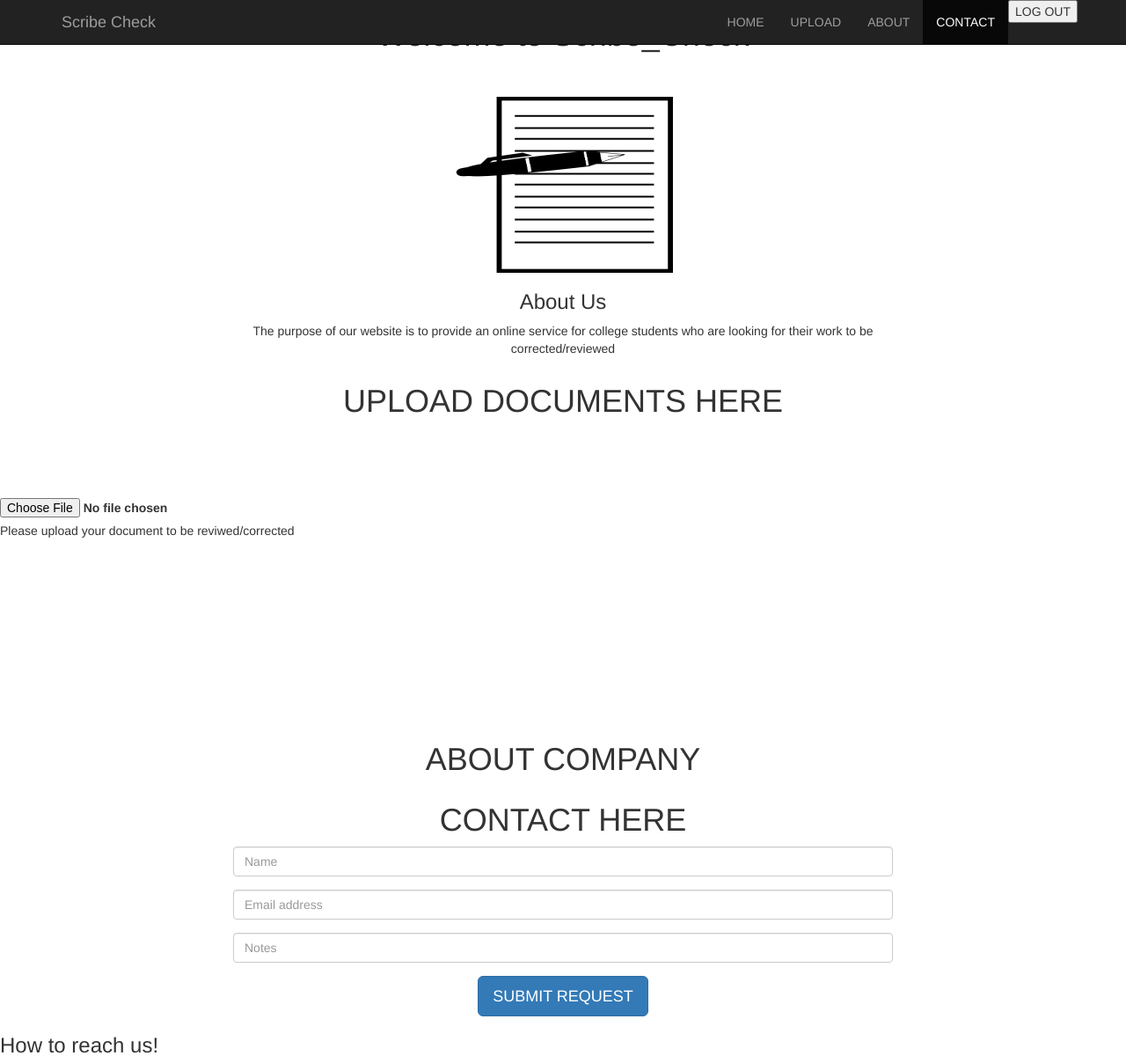
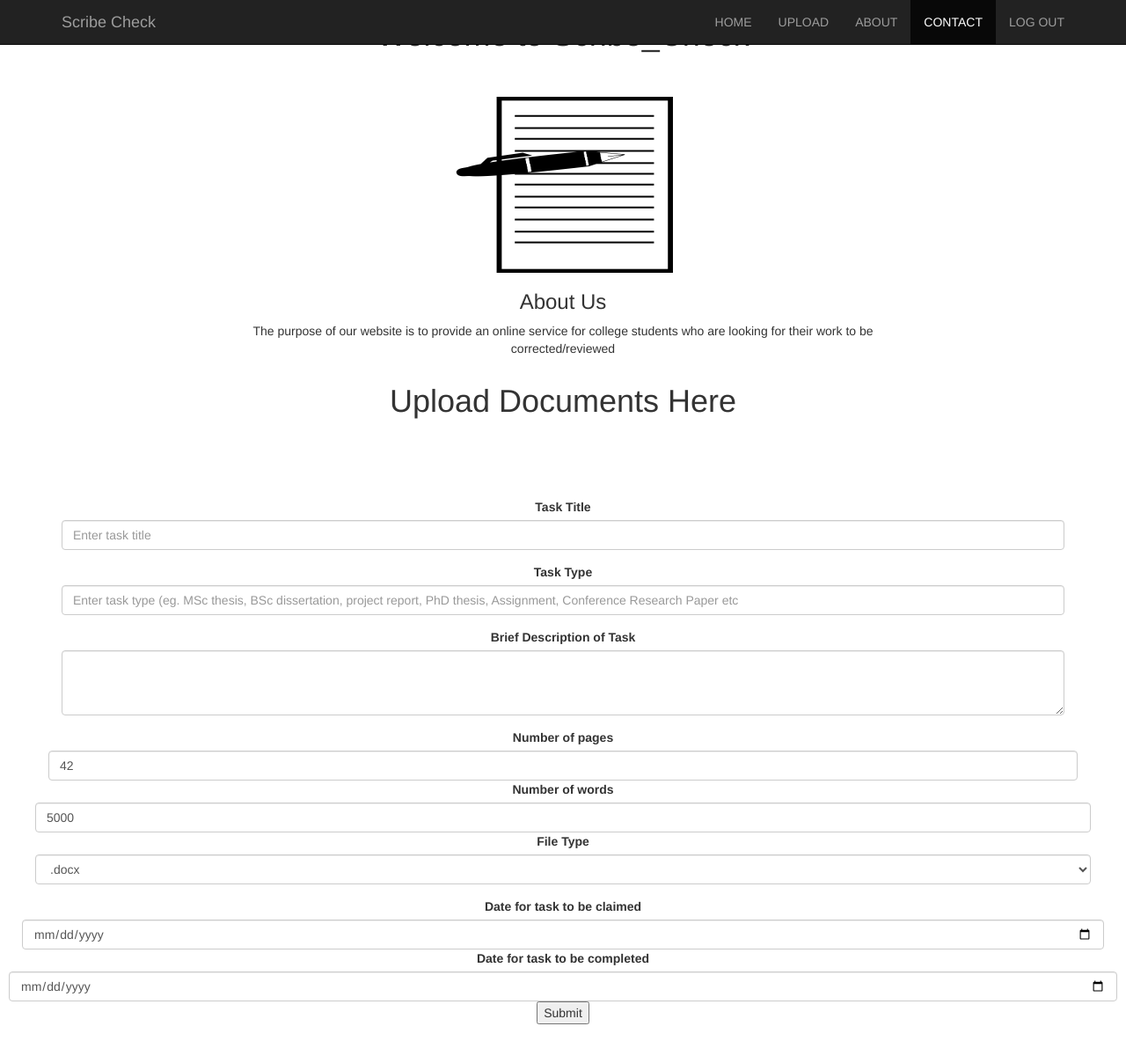
Before and after one commit to mobcomcuz/CS4014_Group1, a PHP site: page /index12.html in a window 1280 px wide. Shown: the top 1208 px of the page at 88% size. Run offline with PHP 8.4, Linux system fonts and the light colour scheme; data comes from the database, SQL or seed files in the repository; both versions use the stored data as it was after the commit; some libraries are stand-ins or nearby versions.

Commit message:
Add files via upload

```diff
--- a/dbh.php
+++ b/dbh.php
@@ -5,3 +5,7 @@
 if (!$conn) {
 	die("Connection failed: ".mysqli_connect_error());
 }
+
+
+
+?>
--- a/index12.html
+++ b/index12.html
@@ -1,4 +1,3 @@
-
 <!DOCTYPE html>
 <html xmlns="http://www.w3.org/1999/xhtml">
 <head>
@@ -19,6 +18,7 @@
     <!-- GOOGLE FONT -->
     <link href='http://fonts.googleapis.com/css?family=Open+Sans' rel='stylesheet' type='text/css' />
 
+
 </head>
 <body data-spy="scroll" data-target=".navbar-fixed-top">
      <!--NAVBAR SECTION-->
@@ -28,7 +28,7 @@
                 <button type="button" class="navbar-toggle" data-toggle="collapse" data-target=".navbar-collapse">
                     <span class="icon-bar"></span>
                     <span class="icon-bar"></span>
-                    <span class="icon-bar"></span>
+                    <
                 </button>
                 <a class="navbar-brand" href="#">Scribe Check</a>
             </div>
@@ -39,9 +39,8 @@
                     <li><a href="#portfolio">UPLOAD</a></li>
                      <li><a href="#about">ABOUT</a></li>
                      <li><a href="#contact">CONTACT</a></li>
-					 <li><form action="logout.php">
+					 <li><a href="logout.php">LOG OUT</a></li>
 
-					<button class="button button-block">LOG OUT</button>
 					</form></li>
                 </ul>
             </div>
@@ -69,17 +68,75 @@
         </div>
        </section>
     <!--END SECTION-->
-    <!--PORTFOLIO SECTION-->
+     <!--PORTFOLIO SECTION-->
     <section id="portfolio"  >
             <div class="container">
                     <div class="row text-center" >
                <div class="col-md-12">
-                    <h1>UPLOAD DOCUMENTS HERE </h1>
+                    <h1>Upload Documents Here </h1>
 					<br></br>
 					<br></br>
+		<form action="upload.php" method="post">
+	<div class="form-group">
+			<label for="tasktitle">Task Title</label>
+    <input type="task" class="form-control" name="task_title"  placeholder="Enter task title">
+    </div>
+			<div class="form-group">
+				<label for="task_type">Task Type</label>
+				<input type="task" class="form-control" name="task_type"  placeholder="Enter task type (eg. MSc thesis, BSc dissertation, project report, PhD thesis, Assignment, Conference Research Paper etc">
+			</div>
+
+
+			<div class="form-group">
+					<label for="exampleTextarea">Brief Description of Task</label>
+					<textarea class="form-control" name="task_desc" rows="3"></textarea>
+			</div>
+
+			<div class="form-group row">
+					<label for="example-number-input" class="col-2 col-form-label">Number of pages</label>
+						<div class="col-10">
+							<input class="form-control" type="number" value="42" name="page_count">
+			</div>
+
+			<div class="form-group row">
+					<label for="example-number-input" class="col-2 col-form-label">Number of words</label>
+						<div class="col-10">
+							<input class="form-control" type="number" value="5000" name="word_count">
+			</div>
+
+			<div class="form-group">
+				<label for="exampleSelect1">File Type</label>
+					<select class="form-control" name="file_format">
+						<option>.docx</option>
+						<option>.doc</option>
+						<option>open office</option>
+						<option>text</option>
+						<option>pdf</option>
+					</select>
+			</div>
+
+			<div class="form-group row">
+				<label for="example-date-input" class="col-2 col-form-label">Date for task to be claimed</label>
+					<div class="col-10">
+						<input class="form-control" type="date"  name="claimdate">
+			</div>
+
+			<div class="form-group row">
+				<label for="example-date-input" class="col-2 col-form-label">Date for task to be completed</label>
+					<div class="col-10">
+						<input class="form-control" type="date"  name="enddate">
+			</div>
+
+			<input type="submit">    </form>
 
                </div>
                      </div>
+					 </div>
+					  </div>
+					   </div>
+					   </div>
+					    </div>
+
 
 
         </section>
@@ -87,7 +144,22 @@
 	<label class="custom-file-upload">
     <input type="file"/>
 </label>
-<p>Please upload your document to be reviwed/corrected</p>
+<p>Please upload your document to be reviewed/corrected</p>
+
+
+
+    <!--END PORTFOLIO SECTION-->
+
+		<iframe src="http://localhost/tasks.php" class="task-frame"
+		style=" width:100%;
+ float:center;
+ height:100%;
+ padding:10px;
+ position:relative;
+ overflow-x:hidden;
+ overflow-y:visible;
+ border:none;" >Tasks</iframe>
+
 
 
 
--- a/signup.php
+++ b/signup.php
@@ -2,6 +2,7 @@
 
 session_start();
 include 'dbh.php';
+
 
 $first = $_POST['first'];
 $last = $_POST['last'];
@@ -9,11 +10,11 @@ $idnum = $_POST['idnum'];
 $email = $_POST['email'];
 $user_subject = $_POST['user_subject'];
 $pwd = $_POST['pwd'];
-
+$hashedPassword = password_hash($pwd,PASSWORD_BCRYPT);
 
 
 $sql = "INSERT INTO user1 (first, last, idnum, email, user_subject, pwd)
-VALUES ('$first', '$last', '$idnum', '$email', '$user_subject', '$pwd')";
+VALUES ('$first', '$last', '$idnum', '$email', '$user_subject', '$hashedPassword')";
 $result = $conn->query($sql);
 
 
--- a/tasks.php
+++ b/tasks.php
@@ -1,46 +1,18 @@
 <?php
-		session_start();
-		if(!$_SESSION['loggedIn']) {
-		header("location:index1.php");
-		die();
-		}
 		include 'dbh.php';
 
 		$sql= "SELECT * FROM task;";
 		$result = $conn->query($sql);
-		echo '<table cellspacing="20" cellpadding="3"><tr><th>Tasks</th>
-		<th>Title</th>
-		<th>Type</th>
-		<th>Description</th>
-		<th></th>
-		<th></th>
-		<th>Tags</th>
-		<th></th>
-		<th>Page count</th>
-		<th>Word count</th>
-		<th>File format</th>';
+		echo '<table><tr><td>Tasks</td>';
 		while ($column = mysqli_fetch_array($result))
 		{
-		$task_id = $column['task_id'];
+		$id = $column['id'];
 		$task_title = $column['task_title'];
 		$task_type = $column['task_type'];
 		$task_desc = $column['task_desc'];
 		$task_tags = $column['task_tags'];
-		$page_count = $column['page_count'];
-		$word_count = $column['word_count'];
-		$file_format = $column['file_format'];
 
-		echo  "<tr><td>$task_id</td>
-		<td>$task_title</td>
-		<td>$task_type</td>
-		<td>$task_desc</td>
-		<td></td>
-		<td></td>
-		<td>$task_tags</td>
-		<td></td>
-		<td>$page_count</td>
-		<td>$word_count</td>
-		<td>$file_format</td></tr>";
+		echo  "<tr><td>$id</td><td>$task_title</td><td>$task_type<br></td><td>$task_desc</td><td>$task_tags</td></tr>";
 
 		}
 
```
Also changed, not shown: cs4014-1.sql (+8 -0 lines), index1.php (+1 -13 lines), login.php (+2 -13 lines), upload.php (+1 -29 lines).
